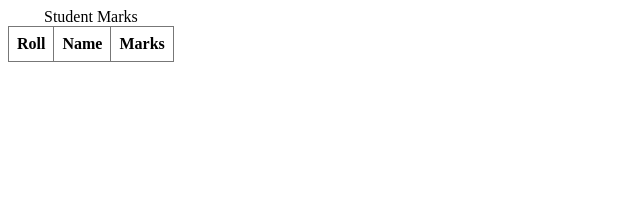
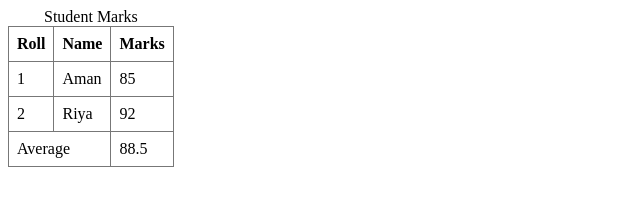
Before and after one commit to varungoyal752/WDW_0143, a plain HTML site: page Web_Designing_Workshop_Assignment/assignment_12.html in a window 1280 px wide. Shown: the whole page, without its empty margins (0-640 px from the left). Drawn offline with Linux system fonts and the light colour scheme.

Commit message:
completed assignment_12.html

```diff
--- a/Web_Designing_Workshop_Assignment/assignment_12.html
+++ b/Web_Designing_Workshop_Assignment/assignment_12.html
@@ -18,6 +18,23 @@
         </tr>
     </thead>
     <tbody>
-
+    <tr>
+        <td>1</td>
+        <td>Aman</td>
+        <td>85</td>
+    </tr>
+    <tr>
+        <td>2</td>
+        <td>Riya</td>
+        <td>92</td>
+    </tr>
+    </tbody>
+    <tfoot>
+       <tr>
+         <td colspan="2">Average</td>
+         <td>88.5</td>
+       </tr>
+    </tfoot>
+  </table>
 </body>
 </html>
```
